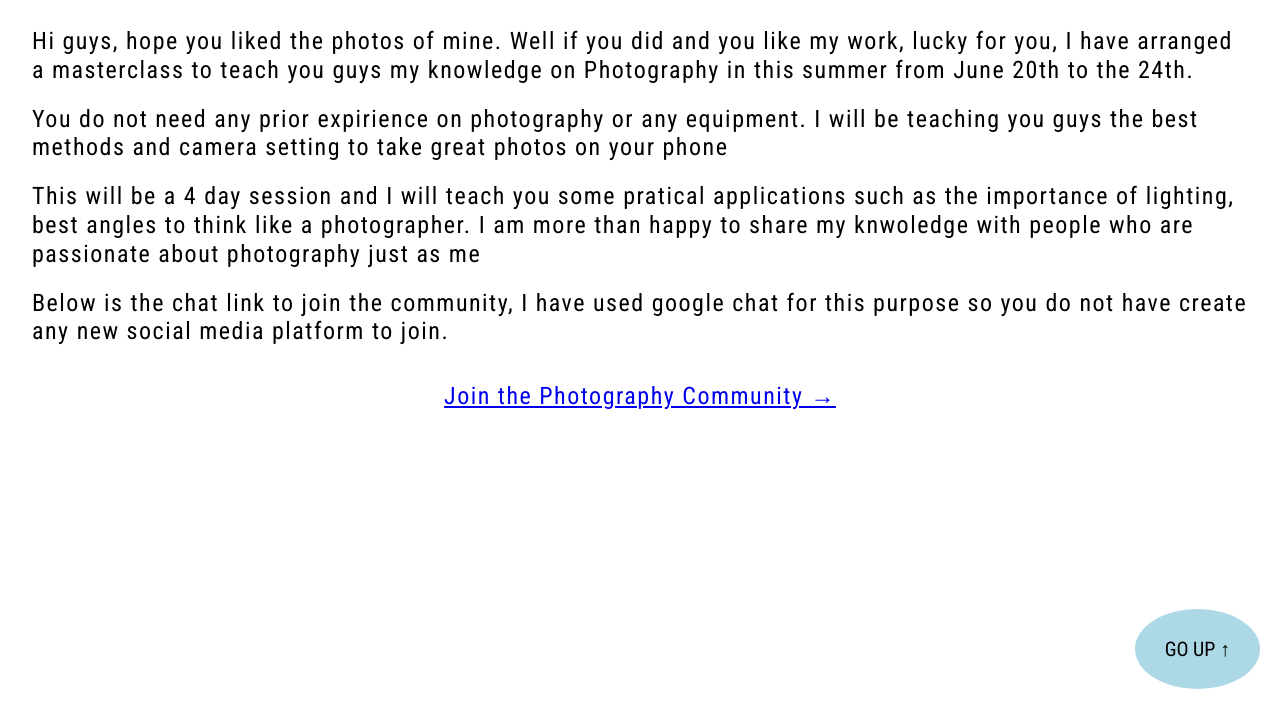
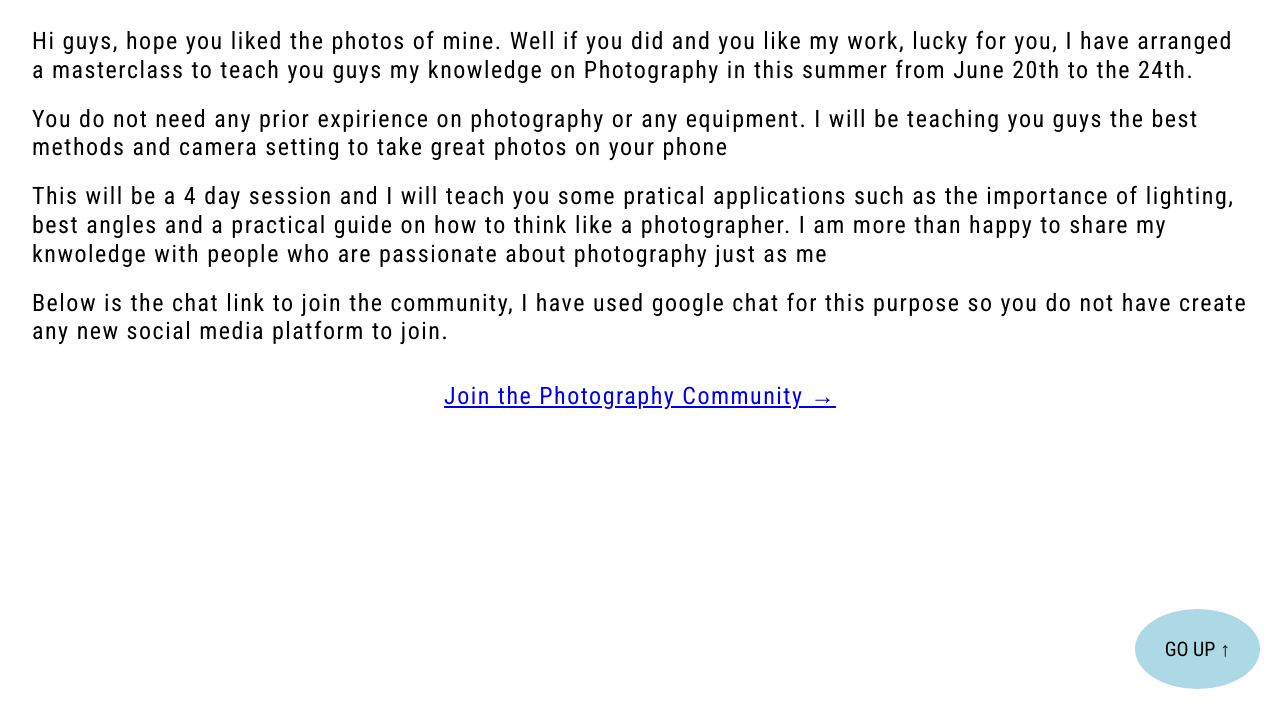
Before and after one commit to Tarun-vv/Tarun-Photography-Blog-Photos-that-click.github.io, a plain HTML site: page join.html in a window 1280 px wide. Shown: the part 91-800 px from the top of the page. Drawn offline with Linux system fonts and the light colour scheme.

Commit message:
Add files via upload

```diff
--- a/join.html
+++ b/join.html
@@ -44,7 +44,7 @@
     <ul class="intro-list-text margin-bottom-lg">
       <li> Hi guys, hope you liked the photos of mine. Well if you did and you like my work, lucky for you, I have arranged a masterclass to teach you guys my knowledge on Photography in this summer from June 20th to the 24th.</li>
       <li> You do not need any prior expirience on photography or any equipment. I will be teaching you guys the best methods and camera setting to take great photos on your phone</li>
-      <li> This will be a 4 day session and I will teach you some pratical applications such as the importance of lighting, best angles to think like a photographer. I am more than happy to share my knwoledge with people who are passionate about photography just as me</li>
+      <li> This will be a 4 day session and I will teach you some pratical applications such as the importance of lighting, best angles and a practical guide on how to think like a photographer. I am more than happy to share my knwoledge with people who are passionate about photography just as me</li>
       <li> Below is the chat link to join the community, I have used google chat for this purpose so you do not have create any new social media platform to join.</li>
     </ul>
     <div class="text-align">
```
